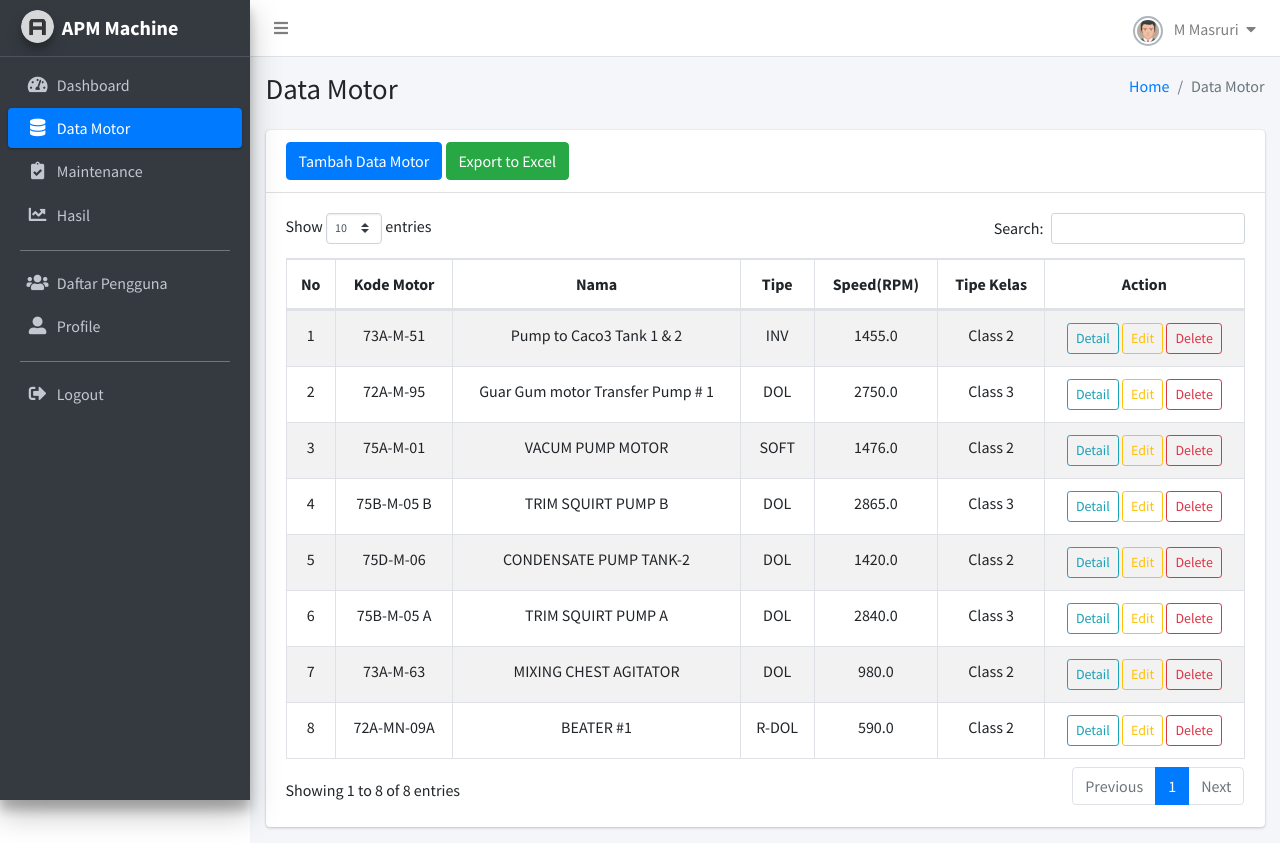
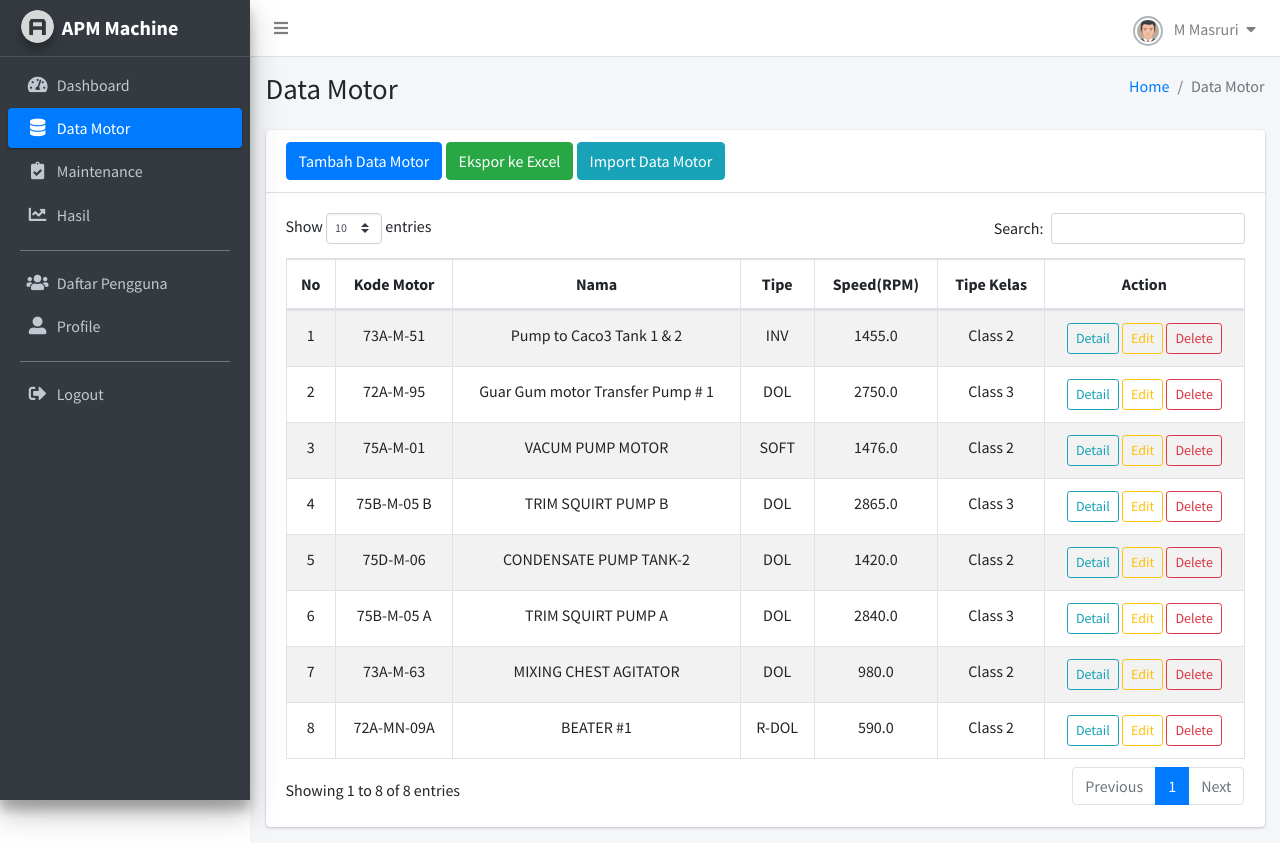
Before and after one commit to Bang28/APM-Machine, a Django app: page /apm-machine/data-motor/ in a window 1280 px wide. Run offline with Django 4.2, Linux system fonts and the light colour scheme; a user stored in the database is signed in; data comes from the database, SQL or seed files in the repository; both versions use the stored data as it was after the commit; some libraries are stand-ins or nearby versions.

Commit message:
Menambahkan fitur import data motor dari excel

```diff
--- a/predictive_maintenance/monitoring/urls.py
+++ b/predictive_maintenance/monitoring/urls.py
@@ -2,7 +2,7 @@ from django.urls import path
 # from .views import  upload_excel, get_chart_data
 from monitoring.views.dashboards import dashboard
 from monitoring.views.users import list_pengguna, add_pengguna, edit_pengguna, del_pengguna, profile, edit_profile, loginApp, logoutApp
-from monitoring.views.motors import data_motor, add_data_motor, edit_data_motor, del_data_motor, export_motor_excel
+from monitoring.views.motors import data_motor, add_data_motor, edit_data_motor, del_data_motor, export_motor_excel, import_motor_data, download_sample_motor
 from monitoring.views.maintenances import data_maintenance, get_motor_details, add_data_maintenance, edit_data_maintenance, del_data_maintenance, export_maintenance_excel
 from monitoring.views.results import data_results, del_all_data_maintenance, motor_trend
 
@@ -13,6 +13,8 @@ urlpatterns = [
     path('edit-data-motor/<int:id>', edit_data_motor, name='edit_data_motor'),
     path('del-data-motor/<int:id>', del_data_motor, name='del_data_motor'),
     path("export-motor-excel/", export_motor_excel, name="export-motor-excel"),
+    path("import-motor/", import_motor_data, name="import_motor"),
+    path("download-sample-motor/", download_sample_motor, name="download_sample_motor"),
 
     path('data-maintenance/', data_maintenance, name='data_maintenance'),
     path('add-data_maintenance/', add_data_maintenance, name='add_data_maintenance'),
--- a/predictive_maintenance/monitoring/views/motors.py
+++ b/predictive_maintenance/monitoring/views/motors.py
@@ -3,9 +3,93 @@ from django.contrib import messages
 from django.contrib.auth.decorators import login_required
 from monitoring.models import  Motor, LogActivity
 import openpyxl
+import pandas as pd
 from openpyxl.styles import Font, PatternFill, Alignment
 from django.http import HttpResponse
 
+@login_required(login_url='login')
+def download_sample_motor(request):
+    # Buat DataFrame dengan format contoh
+    sample_data = {
+        "Tag No": pd.Series(["72A-M-01"]),
+        "Motor Name": pd.Series(["CONVEYOR HYDRA PULPER"]),
+        "Output": pd.Series([7.5]),
+        "Voltage": pd.Series([380]),
+        "Starter Type": pd.Series(["DOL"]),
+        "SET OL": pd.Series([15]),
+        "Input": pd.Series([15]),
+        "Speed": pd.Series([960]),
+        "FREK (Boleh Kosong)": pd.Series([16.5, None], dtype="object"),  # Bisa berbeda panjang
+        "Frame (Boleh Kosong)": pd.Series(["F100", None], dtype="object"),  # Bisa berbeda panjang
+        "Fondation Type": pd.Series(["Rigid"]),
+        "Class Type": pd.Series(["Class 2"]),
+    }
+
+    # Konversi ke DataFrame tanpa ValueError
+    df = pd.DataFrame(dict(sample_data))
+
+    # Simpan ke Excel
+    response = HttpResponse(content_type="application/vnd.openxmlformats-officedocument.spreadsheetml.sheet")
+    response["Content-Disposition"] = 'attachment; filename="sample_motor.xlsx"'
+
+    with pd.ExcelWriter(response, engine="openpyxl") as writer:
+        df.to_excel(writer, index=False)
+
+    return response
+
+@login_required(login_url='login')
+def import_motor_data(request):
+    if request.method == "POST" and request.FILES.get("file"):
+        excel_file = request.FILES["file"]
+        try:
+            df = pd.read_excel(excel_file, dtype=str)  # Baca semua kolom sebagai string untuk pemrosesan
+
+            # Konversi koma ke titik untuk kolom yang seharusnya angka
+            numeric_fields = ["Output", "Voltage", "SET OL", "Input", "Speed", "FREK"]
+            for field in numeric_fields:
+                if field in df.columns:
+                    df[field] = df[field].str.replace(",", ".", regex=True)  # Ubah koma ke titik
+                    df[field] = pd.to_numeric(df[field], errors="coerce")  # Konversi ke float
+
+            # Validasi: Pastikan hanya "FREK" dan "Frame" yang boleh kosong
+            required_fields = ["Tag No", "Motor Name", "Output", "Voltage", "Starter Type", "SET OL", "Input", "Speed", "Fondation Type", "Class Type"]
+            missing_values = df[required_fields].isnull().any(axis=1)  # Cek apakah ada kolom wajib yang kosong
+
+            if missing_values.any():
+                messages.error(request, "Beberapa baris memiliki data yang tidak lengkap. Hanya 'FREK' dan 'Frame' yang boleh kosong.")
+                return redirect("data_motor")
+
+            # Simpan ke database
+            for _, row in df.iterrows():
+                Motor.objects.update_or_create(
+                    tag_number=row["Tag No"],
+                    defaults={
+                        "name": row["Motor Name"],
+                        "output": row["Output"],
+                        "voltage": row["Voltage"],
+                        "starter_type": row["Starter Type"],
+                        "set_ol": row["SET OL"],
+                        "input": row["Input"],
+                        "speed": row["Speed"],
+                        "frek": row["FREK"] if pd.notna(row["FREK"]) else None,  # Kosongkan jika NaN
+                        "frame": row["Frame"] if pd.notna(row["Frame"]) else None,  # Kosongkan jika NaN
+                        "foundation_type": row["Fondation Type"],
+                        "class_type": row["Class Type"],
+                    }
+                )
+
+            # Simpan log aktivitas
+            LogActivity.objects.create(
+                user=request.user,
+                action="Add",
+                description=f"Menambahkan data master motor dari file Excel."
+            )
+
+            messages.success(request, "Data berhasil diimport!")
+        except Exception as e:
+            messages.error(request, f"Terjadi kesalahan: {e}")
+
+    return redirect("data_motor")
 
 @login_required(login_url='login')
 def export_motor_excel(request):
--- /dev/null
+++ b/predictive_maintenance/templates/modals/import_motor.html
@@ -0,0 +1,26 @@
+<!-- Modal Import Data Motor -->
+<div class="modal fade" id="importMotorModal" tabindex="-1" role="dialog" aria-labelledby="importMotorModalLabel" aria-hidden="true">
+    <div class="modal-dialog" role="document">
+        <div class="modal-content">
+            <div class="modal-header">
+                <h5 class="modal-title" id="importMotorModalLabel">Import Data Motor dari Excel</h5>
+                <button type="button" class="close" data-dismiss="modal" aria-label="Close">
+                    <span aria-hidden="true">&times;</span>
+                </button>
+            </div>
+            <form id="importMotorForm" method="post" enctype="multipart/form-data" action="{% url 'import_motor' %}">
+                {% csrf_token %}
+                <div class="modal-body">
+                    <p>Silakan unggah file Excel yang berisi data motor.</p>
+                    <input type="file" name="file" class="form-control mb-3" required>
+
+                    <a href="{% url 'download_sample_motor' %}" class="btn btn-info">Download Data Sampel</a>
+                </div>
+                <div class="modal-footer">
+                    <button type="button" class="btn btn-secondary" data-dismiss="modal">Batal</button>
+                    <button type="submit" class="btn btn-primary">Upload</button>
+                </div>
+            </form>
+        </div>
+    </div>
+</div>
--- a/predictive_maintenance/templates/tables/data_motor.html
+++ b/predictive_maintenance/templates/tables/data_motor.html
@@ -60,9 +60,13 @@
                                 Tambah Data Motor
                                 </button>
                                 <a href="{% url "export-motor-excel" %}" class="btn btn-success">
-                                Export to Excel
+                                Ekspor ke Excel
                                 </a>
+                                <button type="button" class="btn btn-info" data-toggle="modal" data-target="#importMotorModal">
+                                    Import Data Motor
+                                </button>
                             </div>
+                            {% include 'modals/import_motor.html' %}
                             <div class="card-body">
                                 <table id="datamotor" class="table table-bordered table-striped text-center">
                                 <thead>
--- a/predictive_maintenance/templates/tables/motor_trend.html
+++ b/predictive_maintenance/templates/tables/motor_trend.html
@@ -143,6 +143,7 @@
                                                         <th class="bg-success" colspan="2">Vibrasi Bearing (Class 2)</th>
                                                         <th class="bg-success" colspan="2">Vibrasi Bearing (Class 3)</th>
                                                         <th class="bg-success" rowspan="4">Tanggal</th>
+                                                        <th class="bg-success" rowspan="4">Keterangan</th>
                                                     </tr>
                                                     <tr>
                                                         <th class="bg-success" colspan="3">(IB)</th>
@@ -200,6 +201,7 @@
                                                         <td>{{v.vib_class_3_de|default:"-"}}</td>
                                                         <td>{{v.vib_class_3_nde|default:"-"}}</td>
                                                         <td>{{main.tanggal_maintenance|default:"-"|date:'d/m/Y'}}</td>
+                                                        <td>{{main.keterangan|default:"-"}}</td>
                                                     </tr>
                                                     {% endfor %}
                                                 </tbody>
```
Also changed, not shown: predictive_maintenance/db.sqlite3. Lines whose indentation alone changed are shown as unchanged.
